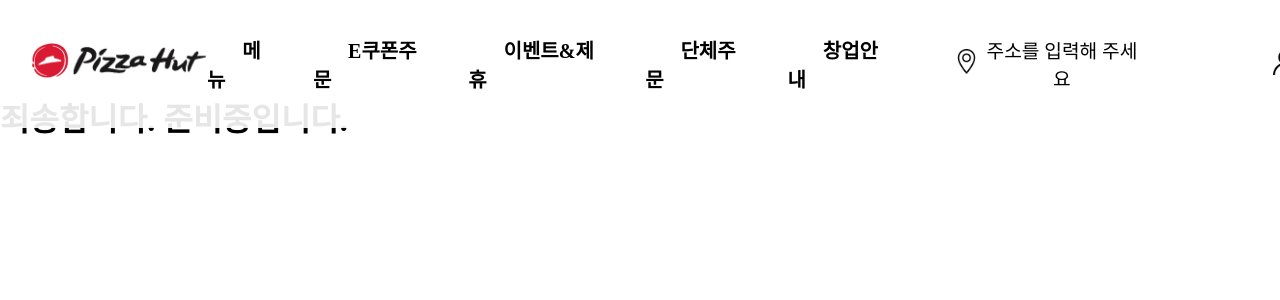
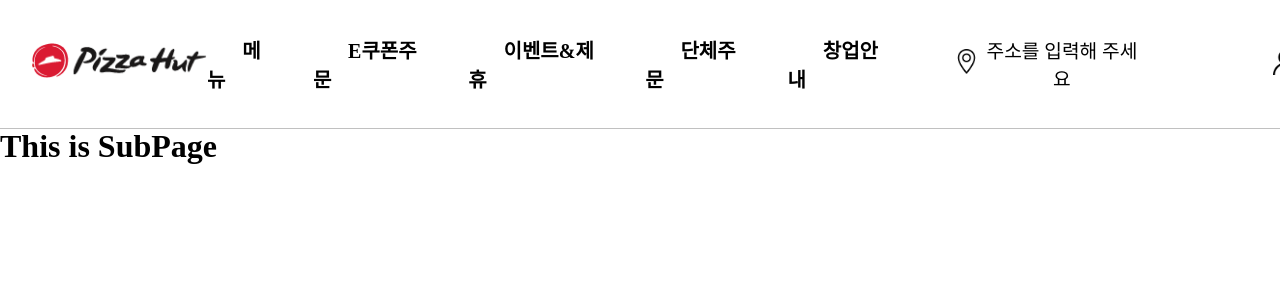
Before and after one commit to Jaek1783/foodOrderApp, a Next.js app: page /brand in a window 1280 px wide. Before the commit this address had no page. Shown: the top 300 px of the page. Built offline with nearby package versions, Linux system fonts and the light colour scheme.

Commit message:
header수정중

```diff
--- /dev/null
+++ b/components/Layout/address-button.tsx
@@ -0,0 +1,11 @@
+import styles from './header.module.css';
+import Image from 'next/image';
+const AddressButton = ()=>{
+    return <button className={styles.headerBtn}>
+                <span>
+                    <Image src={'/icon/adress.png'} alt={'위치 아이콘'} width={25} height={25}/>
+                </span>
+                <span>주소를 입력해 주세요</span>
+            </button>
+};
+export default AddressButton;
--- a/components/Layout/header.module.css
+++ b/components/Layout/header.module.css
@@ -1,7 +1,7 @@
 .headerContainer{
     display:flex;
     align-items: center;
-    /* border-bottom:.5px solid #e4e4e4; */
+    border-bottom:.5px solid #c0c0c0;
     position:fixed;
     width:1440px;
     z-index: 9999;
@@ -77,3 +77,6 @@
 .hamburgerBar>span:nth-child(2){
     bottom:20px;
 }
+.active{
+    border-bottom: 1px solid #d21c1c;
+}
--- a/components/Layout/header.tsx
+++ b/components/Layout/header.tsx
@@ -2,42 +2,22 @@ import Image from "next/image";
 import styles from './header.module.css';
 import Link from "next/link";
 import SubTitle from "./sub-title";
-import { useRouter } from "next/router";
+import IconHaeder from "./iconHaeder";
+import AddressButton from "./address-button";
+import Navigation from "./nav";
+import { useEffect } from "react";
 const Header = ({list, setTitle, subTitleRef, title})=>{
-    const router = useRouter();
-    const slug = router.query.slug;
 
-    const handleMouseOver = (id) => {
-        setTitle(id)
-    }
     return  <header className={styles.headerContainer}>
-                <h1 onMouseOver={()=>{setTitle('none')}}><Link href='/'><Image src={'/logo/headerLogo.png'} alt={`로고 이미지`} width={175} height={35} priority/></Link></h1>
-                <nav>
-                    <ul className={styles.headerManuList}>
-                        {list.map(list=>{
-                            return <li key={list.title}><Link href={list.subTitle[0].id ? `/${list.id}/${list.subTitle[0].id}`:`/${list.id}`}
-                            onMouseOver={() => handleMouseOver(list.id)}
-                            >{list.title}</Link></li>
-                        })}
-                    </ul>
-                </nav>
-                <button className={styles.headerBtn} onMouseOver={()=>{setTitle('none')}}>
-                    <span>
-                        <Image src={'/icon/adress.png'} alt={'위치 아이콘'} width={25} height={25}/>
-                    </span>
-                    <span>주소를 입력해 주세요</span>
-                </button>
-                <div className={styles.headerUserManuList}>
-                    <ul>
-                        <li><Link href={'#'}><Image src={'/icon/user.png'} alt={'user이미지'} width={25} height={25} /></Link></li>
-                        <li><Link href={'#'}><Image src={'/icon/add.png'} alt={'user이미지'} width={30} height={30} /></Link><span className={styles.issueNum}>0</span></li>
-                        <li className={styles.hamburgerBar}>
-                            <span></span>
-                            <span></span>
-                        </li>
-                    </ul>
-                </div>
-                {title === 'none' ? '':<SubTitle list={list} title={title} subTitleRef={subTitleRef} setTitle={setTitle}/>}
+                <h1>
+                    <Link href='/'>
+                        <Image src={'/logo/headerLogo.png'} alt={`로고 이미지`} width={175} height={35} priority/>
+                    </Link>
+                </h1>
+                <Navigation list={list} setTitle={setTitle} subTitleRef={subTitleRef} title={title}/>
+                <AddressButton/>
+                <IconHaeder/>
+                {title !== 'e-coupon' ? <SubTitle list={list} title={title} subTitleRef={subTitleRef} setTitle={setTitle}/> : ''}
             </header>
 
 };
--- /dev/null
+++ b/components/Layout/iconHaeder.tsx
@@ -0,0 +1,24 @@
+import styles from './header.module.css';
+import Image from 'next/image';
+import Link from 'next/link';
+const IconHaeder = ()=>{
+    return                 <div className={styles.headerUserManuList}>
+    <ul>
+        <li>
+            <Link href={'#'}>
+                <Image src={'/icon/user.png'} alt={'user이미지'} width={25} height={25} />
+            </Link></li>
+        <li>
+            <Link href={'#'}>
+                <Image src={'/icon/add.png'} alt={'user이미지'} width={30} height={30} />
+            </Link>
+            <span className={styles.issueNum}>0</span>
+        </li>
+        <li className={styles.hamburgerBar}>
+            <span></span>
+            <span></span>
+        </li>
+    </ul>
+</div>
+};
+export default IconHaeder;
--- a/components/Layout/layout.tsx
+++ b/components/Layout/layout.tsx
@@ -2,12 +2,12 @@ import Header from "./header";
 import { useState, useRef, useContext} from "react";
 import MyContext from "../../store/context";
 const Layout = ({children})=>{
-    const [title, setTitle] = useState(null);
+    const [title, setTitle] = useState('main');
     const subTitleRef = useRef(null);
     const data=useContext(MyContext);
     return <>
         <Header list={data} title={title} setTitle={setTitle} subTitleRef={subTitleRef}/>
-        <main>{children}</main>
+        <main className="allwrap">{children}</main>
     </>
 };
 export default Layout;
--- /dev/null
+++ b/components/Layout/nav.tsx
@@ -0,0 +1,20 @@
+import Link from 'next/link';
+import styles from './header.module.css';
+import { useState } from 'react';
+const Navigation = ({list, title,setTitle, subTitleRef})=>{
+    const [active, setActive] = useState('main');
+    const mouseOver = (id)=>{
+        setTitle(id)
+    };
+    return <nav>
+                <ul className={styles.headerManuList}>
+                    {list.map((list, index)=>{
+                        return <li key={index} onMouseOver={()=>{mouseOver(list.id)}}>
+                                    <Link href={list.subTitle[0].id ? `/${list.id}/${list.subTitle[0].id}`:`/${list.id}`}
+                                    >{list.title}</Link>
+                            </li>
+                    })}
+                </ul>
+            </nav>
+};
+export default Navigation;
--- a/components/Layout/sub-title.module.css
+++ b/components/Layout/sub-title.module.css
@@ -8,7 +8,6 @@
     left:0;
     z-index: 995;
     background-color: #fff;
-    display: none;
 }
 .subTitleTextContainer{
     width:50%;
--- a/components/Layout/sub-title.tsx
+++ b/components/Layout/sub-title.tsx
@@ -1,20 +1,24 @@
-import { useEffect } from 'react';
 import styles from './sub-title.module.css';
 import Link from 'next/link';
-const SubTitle = ({list, title,setTitle, subTitleRef})=>{
-    const filterData = list.filter(sub => sub.id === title);
-    const handleMouseLeave = ()=>{
-        setTitle('e-coupon')
+const SubTitle = ({list, title,setTitle,subTitleRef})=>{
+    const mouseLeave = ()=>{
+        setTitle('main')
     };
-    return <div className={styles.subTitleContainer} ref={subTitleRef} onMouseLeave={()=>{handleMouseLeave()}} style={{display : title ? title === 'e-coupon' ? 'none': 'block' : 'none'}}>
-        {filterData.map((l)=>{
-            return <ul key={l.id} className={styles.subTitleTextContainer +` ${l.id}`}>
+    return <div
+    className={styles.subTitleContainer + ` ${title}`}
+    ref={subTitleRef}
+    onMouseLeave={mouseLeave}
+    >
+        {list.map((l)=>{
+            if(title === l.id){
+                return <ul key={l.id} className={styles.subTitleTextContainer +` ${l.id}`}>
                 {l.subTitle.map((item,index)=>{
                     if(item.manu){
-                        return <li key={index} ><Link href={`/${l.id}/${item.id}`}>{item.manu}</Link></li>
+                        return <li key={index} ><Link href={item.id ? `/${l.id}/${item.id}`:`/${l.id}`}>{item.manu}</Link></li>
                     }
                 })}
             </ul>
+            }
         })}
     </div>
 };
--- /dev/null
+++ b/pages/[slug].tsx
@@ -0,0 +1,6 @@
+const SubPage = ()=>{
+    return <div>
+        <h1>This is SubPage</h1>
+    </div>
+};
+export default SubPage;
--- a/styles/globals.css
+++ b/styles/globals.css
@@ -24,14 +24,17 @@ button{
 button:hover{
     cursor: pointer;
 }
+.allwrap{
+    padding-top:8rem;
+}
 .none{
     display: none;
 }
 .block{
     display: flex;
 }
-main{
-    padding-top:5.9rem;
+.main{
+    display:none;
 }
 .manu{
     justify-content:start;
@@ -42,11 +45,9 @@ main{
 }
 .cs{
     justify-content:center;
-    padding-left:2rem;
 }
 .misc{
     justify-content:end;
-    margin-left:15rem;
 }
 .brand{
     justify-content:end;
```
Also changed, not shown: pages/cs/[slug].tsx (added, +8 -0 lines), pages/misc/[slug].tsx (added, +9 -0 lines).
